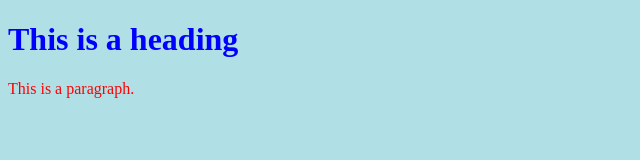
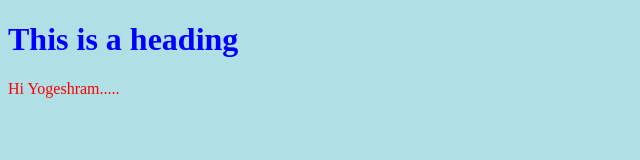
Before and after one commit to ryogeshram/rrk1, a plain HTML site: page index.html in a window 1280 px wide. Shown: the full height of the page, 0-640 px from the left. Drawn offline with Linux system fonts and the light colour scheme.

Commit message:
Update index.html

```diff
--- a/index.html
+++ b/index.html
@@ -10,7 +10,7 @@
 <body>
 
 <h1>This is a heading</h1>
-<p>This is a paragraph.</p>
+<p>Hi Yogeshram.....</p>
 
 </body>
 </html>
```
